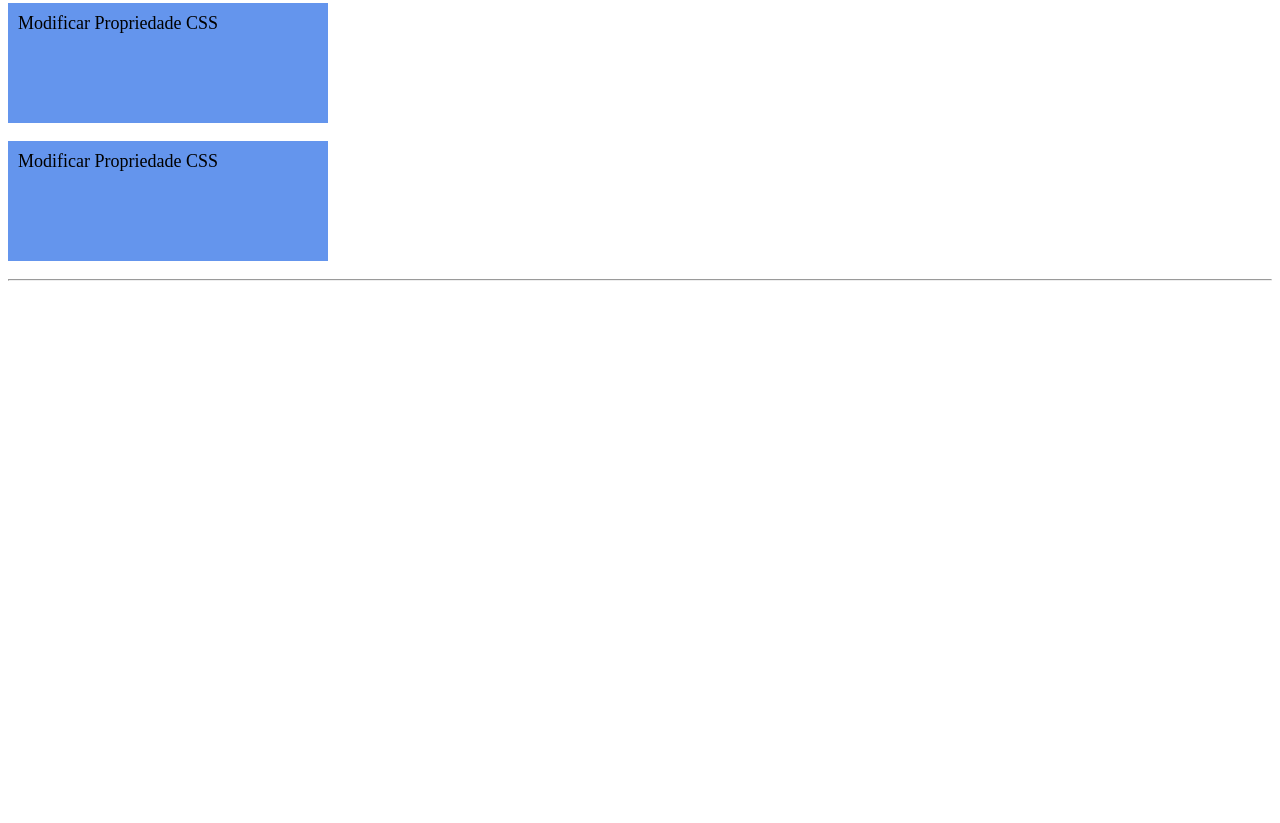
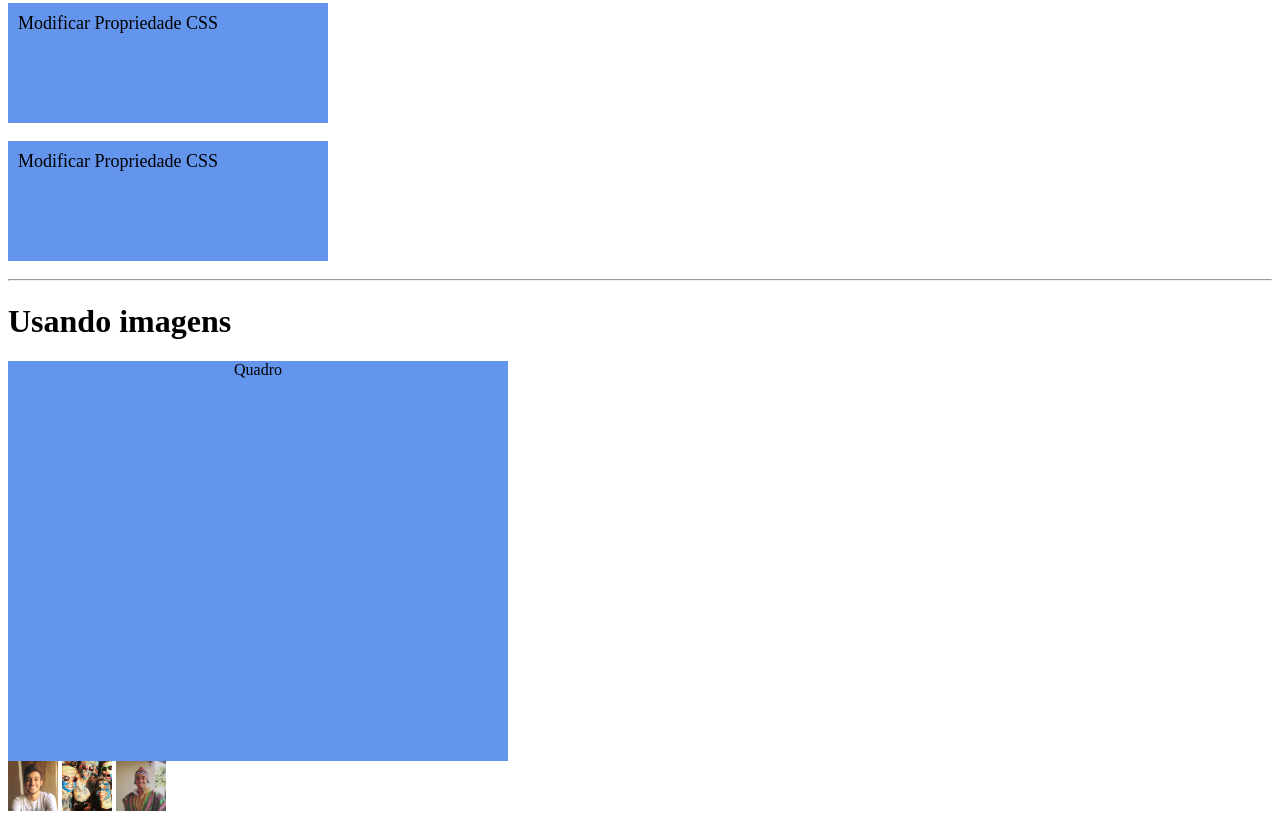
Before and after one commit to Vcintrao/ProgWeb, a plain HTML site: page Atividade6.html in a window 1280 px wide. Shown: the part 488-1311 px from the top of the page. Before the commit the page ends 800 px from the top, so only its background shows below. Drawn offline with Linux system fonts and the light colour scheme.

Commit message:
imagens com javascript

```diff
--- a/Atividade6.html
+++ b/Atividade6.html
@@ -27,6 +27,16 @@
         <p class="display">Modificar Propriedade CSS</p>
         <p class="display">Modificar Propriedade CSS</p>
         <p class="display">Modificar Propriedade CSS</p>
+        <hr>
 
-    <hr>
+        <h1> Usando imagens </h1>
+
+    <!-- com Imagens -->
+    <div id = "frame" class="frame1">
+        Quadro
+    </div>
+
+    <img onmouseout="undisplayPicture()" onmouseover="displayPicture(this)" src="res/eu.jpg"/>
+    <img onmouseout="undisplayPicture()" onmouseover="displayPicture(this)" src="res/Tusca2018.jpg"/>
+    <img onmouseout="undisplayPicture()" onmouseover="displayPicture(this)" src="res/Vila Maria.jpg"/>
 </body>
--- a/Estilo3.CSS
+++ b/Estilo3.CSS
@@ -5,3 +5,16 @@
     height: 100px;
     font-size: large;
 }
+
+.frame1 {
+    text-align: center;
+    background-color: cornflowerblue;
+    height: 400px;
+    width: 500px;
+    background-size: cover;
+  }
+
+  img {
+    width: 50px;
+    height: 50px;
+  }
--- a/functions_js/js1.js
+++ b/functions_js/js1.js
@@ -29,3 +29,8 @@ function useInlineBlock(){
         array[i].style.display = "Inline-Block";
     }
 }
+
+function displayPicture(element){
+    const frame = document.getElementById("frame1");
+    frame.style.backgroundImage='"+element.src+"';
+}
```
Also changed, not shown: res/Tusca2018.jpg (added), res/Vila Maria.jpg (added), res/eu.jpg (added).
